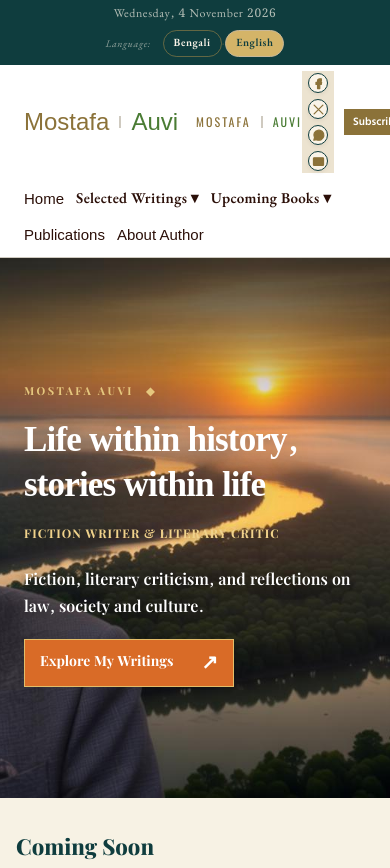
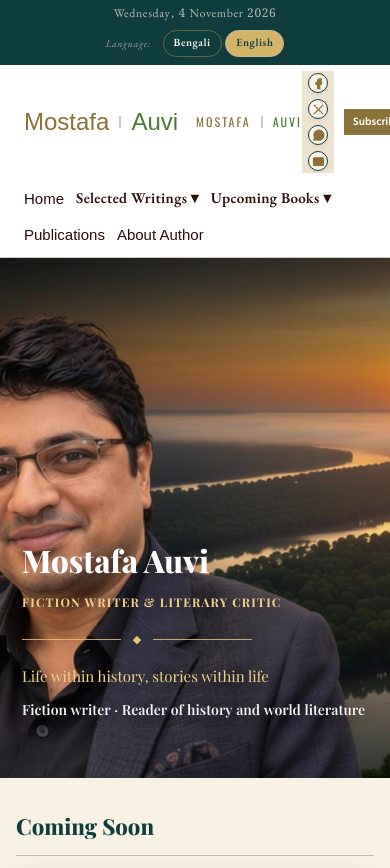
Before and after one commit to gmauvibbl-star/mostafa-auvi-website, a plain HTML site: page index-en.html in a window 390 px wide. Shown: the top 868 px of the page. Drawn offline with nearby package versions, Linux system fonts and the light colour scheme; no server answers; a web font is replaced by a local one.

Commit message:
Match English hero text and layout to Bengali homepage (#44)

```diff
--- a/index-en.html
+++ b/index-en.html
@@ -131,6 +131,105 @@
   .selected-writing-list a { padding:11px 12px; }
 }
 
+/* English hero: mirror the Bengali homepage composition and text hierarchy. */
+.hero {
+  display:flex;
+  flex-direction:row;
+  justify-content:flex-end;
+  align-items:center;
+  padding:0;
+  min-height:500px;
+  height:min(56vw,620px);
+  background-position:30% center;
+  background-size:cover;
+  background-repeat:no-repeat;
+}
+.hero-left {
+  order:2;
+  width:min(440px,42%);
+  margin-right:clamp(24px,6vw,76px);
+  margin-left:auto;
+  padding:36px 0;
+  text-align:left;
+  text-shadow:0 2px 14px rgba(5,20,22,.38);
+}
+.hero-title-bn {
+  font-family:'Playfair Display','Cormorant Garamond',serif;
+  font-size:clamp(38px,4.4vw,64px);
+  line-height:1.16;
+  margin:0 0 14px;
+  color:#fff;
+  letter-spacing:0;
+}
+.hero-author-en {
+  font-size:clamp(13px,1.3vw,17px);
+  letter-spacing:.18em;
+  margin-bottom:18px;
+}
+.hero-divider {
+  display:flex;
+  align-items:center;
+  gap:12px;
+  width:min(230px,75%);
+  margin:14px 0 16px;
+}
+.hero-divider .line {
+  height:1px;
+  flex:1;
+  background:rgba(229,199,126,.8);
+}
+.hero-divider .diamond { color:#e5c77e; font-size:11px; }
+.hero-title-en {
+  font-family:'Playfair Display','Cormorant Garamond',serif;
+  font-size:clamp(17px,1.7vw,23px);
+  line-height:1.5;
+  color:#f0d28b;
+  margin-bottom:12px;
+}
+.hero-subtitle {
+  font-size:clamp(14px,1.3vw,17px);
+  line-height:1.7;
+  max-width:380px;
+  color:rgba(255,255,255,.96);
+}
+@media(max-width:900px) {
+  .hero { height:min(64vw,540px); background-position:25% center; }
+  .hero-left {
+    width:min(420px,52%);
+    margin-right:clamp(20px,5vw,48px);
+    padding:28px 0;
+  }
+  .hero-title-bn { font-size:clamp(34px,5.6vw,52px); }
+}
+@media(max-width:640px) {
+  .hero {
+    flex-direction:column;
+    justify-content:flex-end;
+    align-items:stretch;
+    height:auto;
+    min-height:520px;
+    background-position:28% 25%;
+    background-size:cover;
+  }
+  .hero-left {
+    order:2;
+    width:100%;
+    margin:0;
+    padding:0 22px 36px;
+  }
+  .hero-title-bn { font-size:clamp(30px,8vw,44px); }
+  .hero-author-en { font-size:12px; letter-spacing:.1em; }
+  .hero-title-en { font-size:15px; }
+  .hero-subtitle { font-size:14px; max-width:100%; }
+}
+@media(max-width:380px) {
+  .hero { min-height:480px; background-position:30% 22%; }
+  .hero-left { padding:0 16px 28px; }
+  .hero-title-bn { font-size:28px; }
+  .hero-author-en { font-size:11px; }
+  .hero-subtitle { font-size:13px; }
+}
+
 /* FINAL HERO CLARITY OVERRIDE: show the original photograph without a haze layer. */
 .hero::before,
 .hero::after {
@@ -207,21 +306,20 @@
 
 <main id="main">
 
-<!-- HERO BANNER -->
+<!-- HERO BANNER — English counterpart of the Bengali homepage -->
 <section class="hero" aria-label="About the author">
-  <div class="hero-bg">
-    <img src="assets/img/hero-banner.jpg" alt="Author Mostafa Auvi" fetchpriority="high">
-  </div>
-  <div class="hero-inner">
-    <div class="hero-left">
-      <div class="hero-eyebrow">MOSTAFA AUVI <span>◆</span></div>
-      <h1 class="hero-title-bn">Life within history,<br>stories within life</h1>
-      <div class="hero-author-en">Fiction Writer &amp; Literary Critic</div>
+  <div class="hero-left">
+    <h1 class="hero-title-bn">Mostafa Auvi</h1>
+    <div class="hero-author-en">Fiction Writer &amp; Literary Critic</div>
+    <div class="hero-divider">
+      <span class="line"></span>
+      <span class="diamond">◆</span>
+      <span class="line"></span>
     </div>
-    <div class="hero-side">
-      <p class="hero-subtitle">Fiction, literary criticism, and reflections on law, society and culture.</p>
-      <a class="hero-cta" href="posts.html?lang=en">Explore My Writings <span aria-hidden="true">↗</span></a>
-    </div>
+    <div class="hero-title-en">Life within history, stories within life</div>
+    <p class="hero-subtitle">
+      Fiction writer · Reader of history and world literature
+    </p>
   </div>
 </section>
 
```
